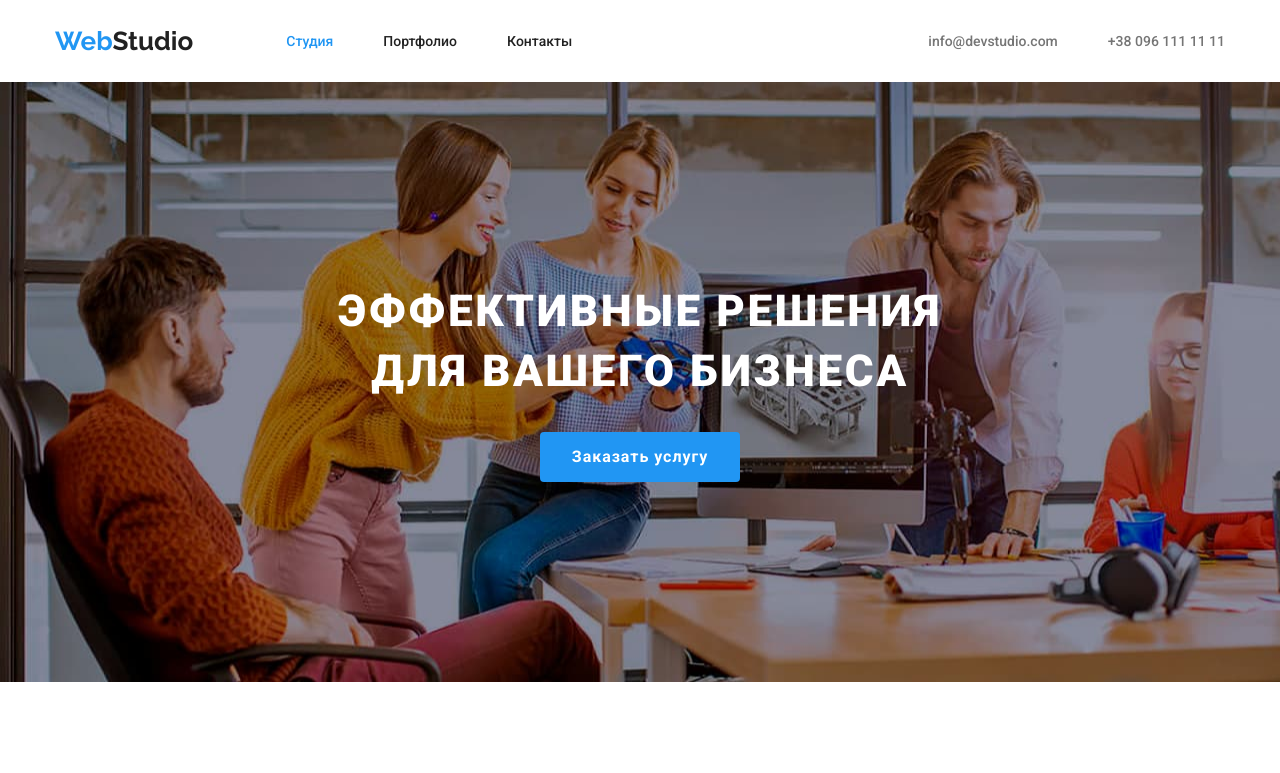
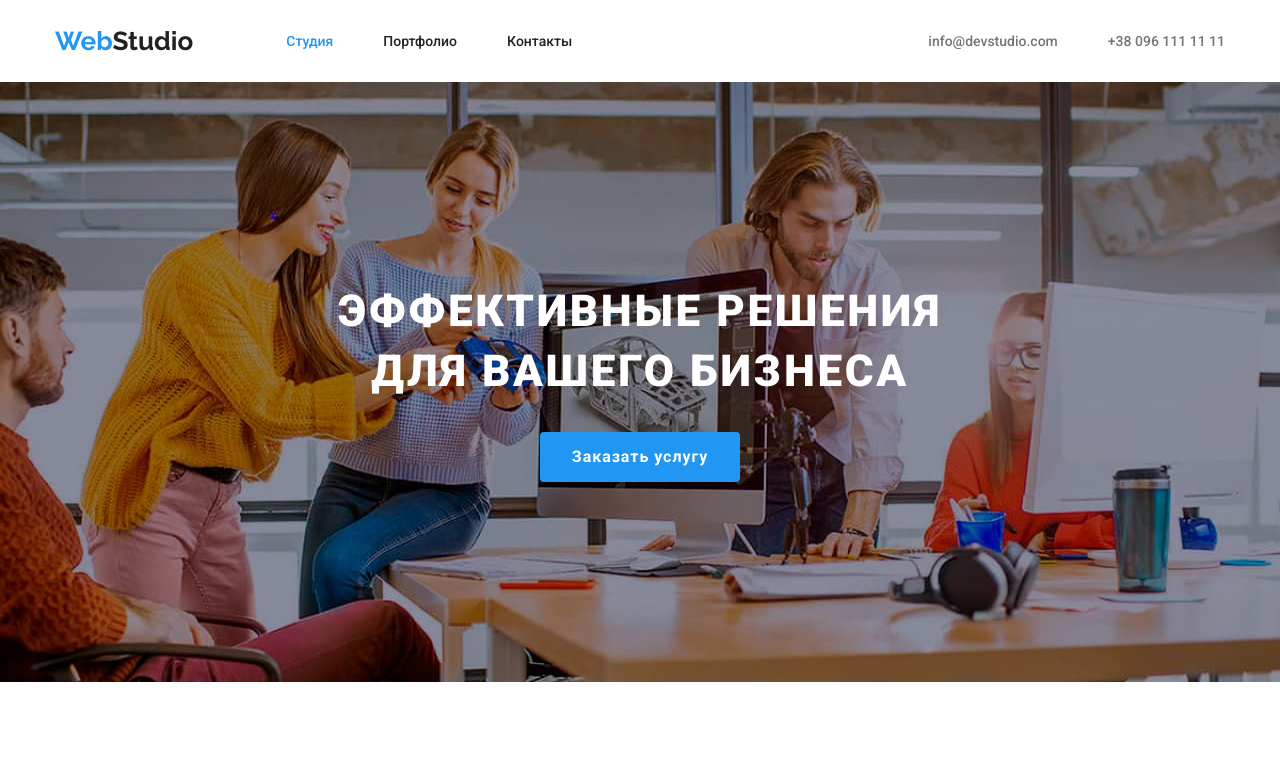
Before and after one commit to Maryna1212/goit-markup-hw-04, a plain HTML site: page index.html in a window 1280 px wide. Shown: the top 773 px of the page. Drawn offline with nearby package versions, Linux system fonts and the light colour scheme.

Commit message:
add styles to section-hero

```diff
--- a/css/style.css
+++ b/css/style.css
@@ -107,9 +107,28 @@ ul {
 /* Section Hero */
 
 .section-hero {
+  max-width: 1600px;
+  height: 600px;
   padding: 200px 0;
+  margin-left: auto;
+  margin-right: auto;
+  background-image: url("../images/Img31.jpg");
+  background-repeat: no-repeat;
+  background-position: center;
+  background-size: cover;
   text-align: center;
+}
+
+.overlay-hero {
+  /* max-width: 1600px;
+  height: 600px;
+  margin-left: auto;
+  margin-right: auto;
   background-image: url("../images/Img31.jpg");
+  background-repeat: no-repeat;
+  background-position: center;
+  background-position: center;
+  background-size: cover; */
 }
 
 .title-hero {
```
